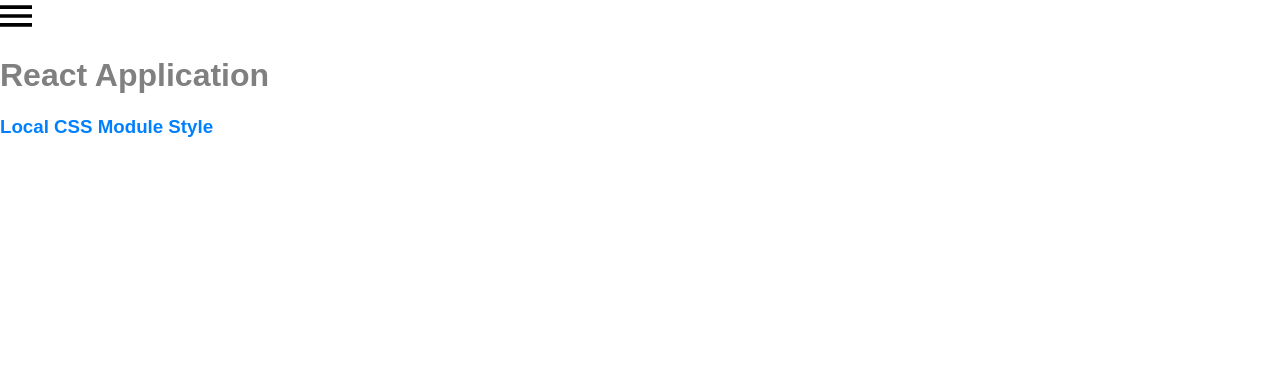
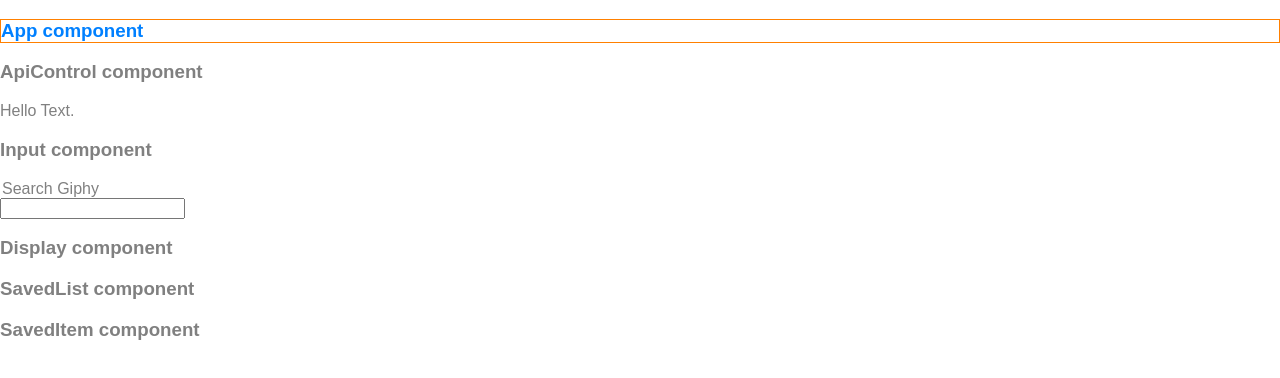
Before and after one commit to skillitzimberg/live-giphy, a React app: page / in a window 1280 px wide. Shown: the top 378 px of the page. Built offline with nearby package versions, Linux system fonts and the light colour scheme.

Commit message:
set up components & begin api call functionality.

```diff
--- a/package.json
+++ b/package.json
@@ -1,5 +1,5 @@
 {
-  "name": "react-application",
+  "name": "live-giphy",
   "version": "1.0.0",
   "description": "",
   "main": "index.js",
@@ -9,7 +9,7 @@
     "start": "webpack-dev-server --mode production",
     "lint": "eslint src/** src/**/**"
   },
-  "author": "Phil Mass",
+  "author": "Phil Mass & Scott Bergler",
   "license": "ISC",
   "dependencies": {
     "react": "^16.8.1",
--- /dev/null
+++ b/src/components/ApiControl.jsx
@@ -0,0 +1,41 @@
+import React from 'react';
+import Input from './Input';
+import Display from './Display';
+import SavedList from './SavedList';
+
+class ApiControl extends React.Component {
+  constructor(props) {
+    super(props);
+    this.state = {
+      inputText: 'Hello Text.',
+      showDisplay: true
+    };
+    this.handleTextChange = this.handleTextChange.bind(this);
+  }
+
+  handleTextChange(event) {
+    event.preventDefault();
+    console.log('handleTextChange', event.target.value);
+    this.setState({inputText: event.target.value});
+    if(event.target.value === 'hide') {
+      this.setState({showDisplay: false});
+    } else if(event.target.value === 'show') {
+      this.setState({showDisplay: true});
+    }
+  }
+
+  render() {
+    return (
+      <div>
+        <h3>ApiControl component</h3>
+        <p>{this.state.inputText}</p>
+        <Input
+          onTextChange={this.handleTextChange}/>
+        {this.state.showDisplay && <Display />}
+        <SavedList />
+      </div>
+    );
+  }
+}
+
+export default ApiControl;
--- a/src/components/App.css
+++ b/src/components/App.css
@@ -4,4 +4,9 @@ img {
 
 .text {
   color: #0080ff;
+  border: 1px solid #ff8000;
 }
+
+.inputComp {
+  border: 1px solid #333;
+}
--- a/src/components/App.jsx
+++ b/src/components/App.jsx
@@ -1,13 +1,13 @@
 import React from 'react';
-import menuIcon from '../assets/images/menuIcon.svg';
+// import menuIcon from '../assets/images/menuIcon.svg';
 import styles from './App.css';
+import ApiControl from './ApiControl';
 
 function App() {
   return (
     <div>
-      <img src={menuIcon}/>
-      <h1>React Application</h1>
-      <h3 className={styles.text}>Local CSS Module Style</h3>
+      <h3 className={styles.text}>App component</h3>
+      <ApiControl />
     </div>
   );
 }
--- /dev/null
+++ b/src/components/Display.jsx
@@ -0,0 +1,26 @@
+import React from 'react';
+// import styles from './App.css';
+
+class Display extends React.Component {
+  constructor(props) {
+    super(props);
+  }
+
+  componentDidMount() {
+    console.log('display did mount');
+  }
+
+  componentWillUnmount() {
+    console.log('display will unmount');
+  }
+
+  render() {
+    return (
+      <div>
+        <h3>Display component</h3>
+      </div>
+    );
+  }
+}
+
+export default Display;
--- /dev/null
+++ b/src/components/Input.jsx
@@ -0,0 +1,29 @@
+import React from 'react';
+import PropTypes from 'prop-types';
+import './App.css';
+
+function Input(props) {
+
+  function clearInputField(event) {
+    if (event.keyCode === 13) {
+      event.preventDefault();
+      event.target.value = '';
+    }
+  }
+
+  return (
+    <div className="inputComp">
+      <h3>Input component</h3>
+      <legend>Search Giphy</legend>
+      <input
+        onChange={props.onTextChange}
+        onKeyUp={clearInputField}/>
+    </div>
+  );
+}
+
+Input.propTypes = {
+  onTextChange: PropTypes.func
+};
+
+export default Input;
--- /dev/null
+++ b/src/components/SavedItem.jsx
@@ -0,0 +1,12 @@
+import React from 'react';
+// import styles from './App.css';
+
+function SavedItem() {
+  return (
+    <div>
+      <h3>SavedItem component</h3>
+    </div>
+  );
+}
+
+export default SavedItem;
--- /dev/null
+++ b/src/components/SavedList.jsx
@@ -0,0 +1,14 @@
+import React from 'react';
+// import styles from './App.css';
+import SavedItem from './SavedItem';
+
+function SavedList() {
+  return (
+    <div>
+      <h3>SavedList component</h3>
+      <SavedItem />
+    </div>
+  );
+}
+
+export default SavedList;
```
Also changed, not shown: 1 other file (tests, documents, lock files or other folders).
